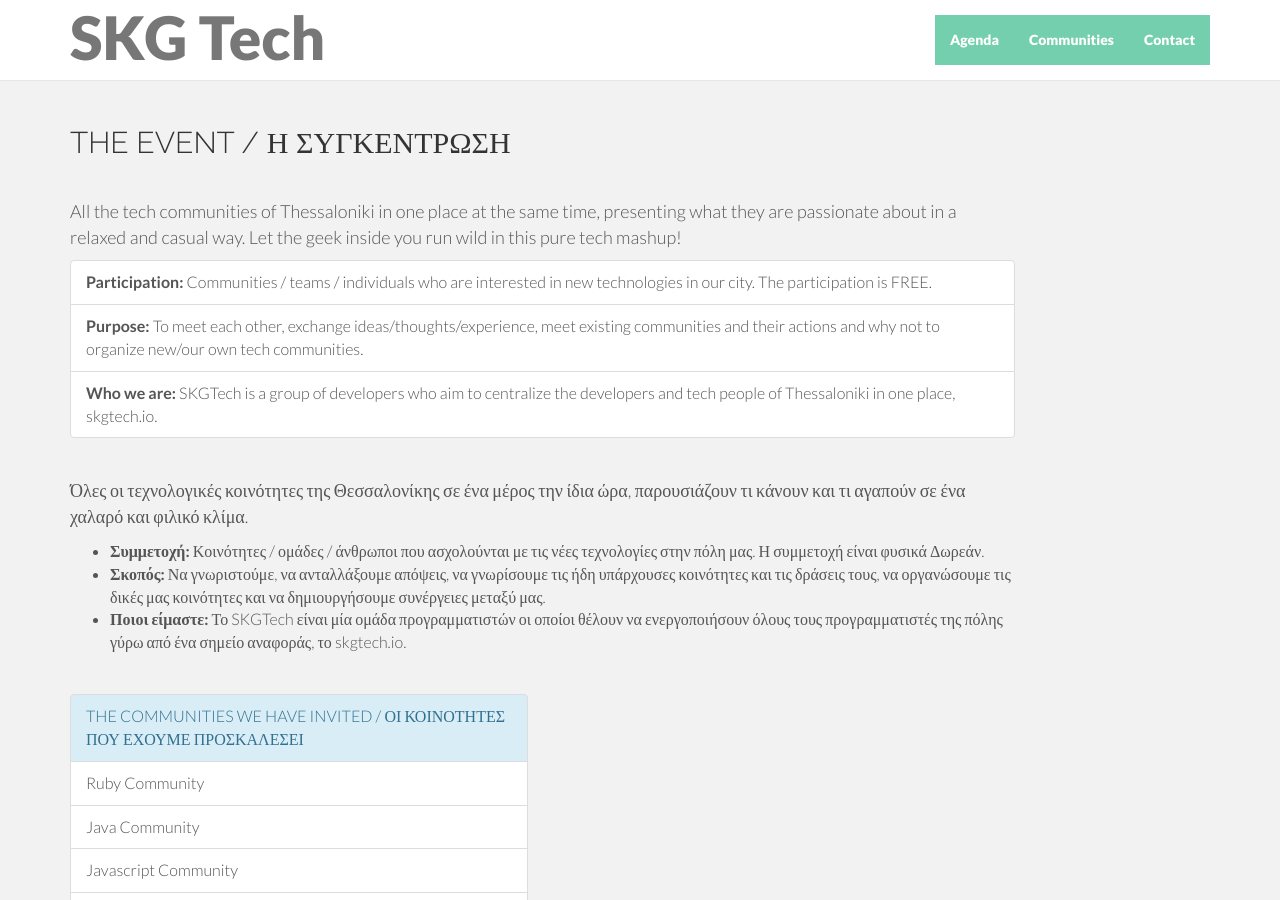
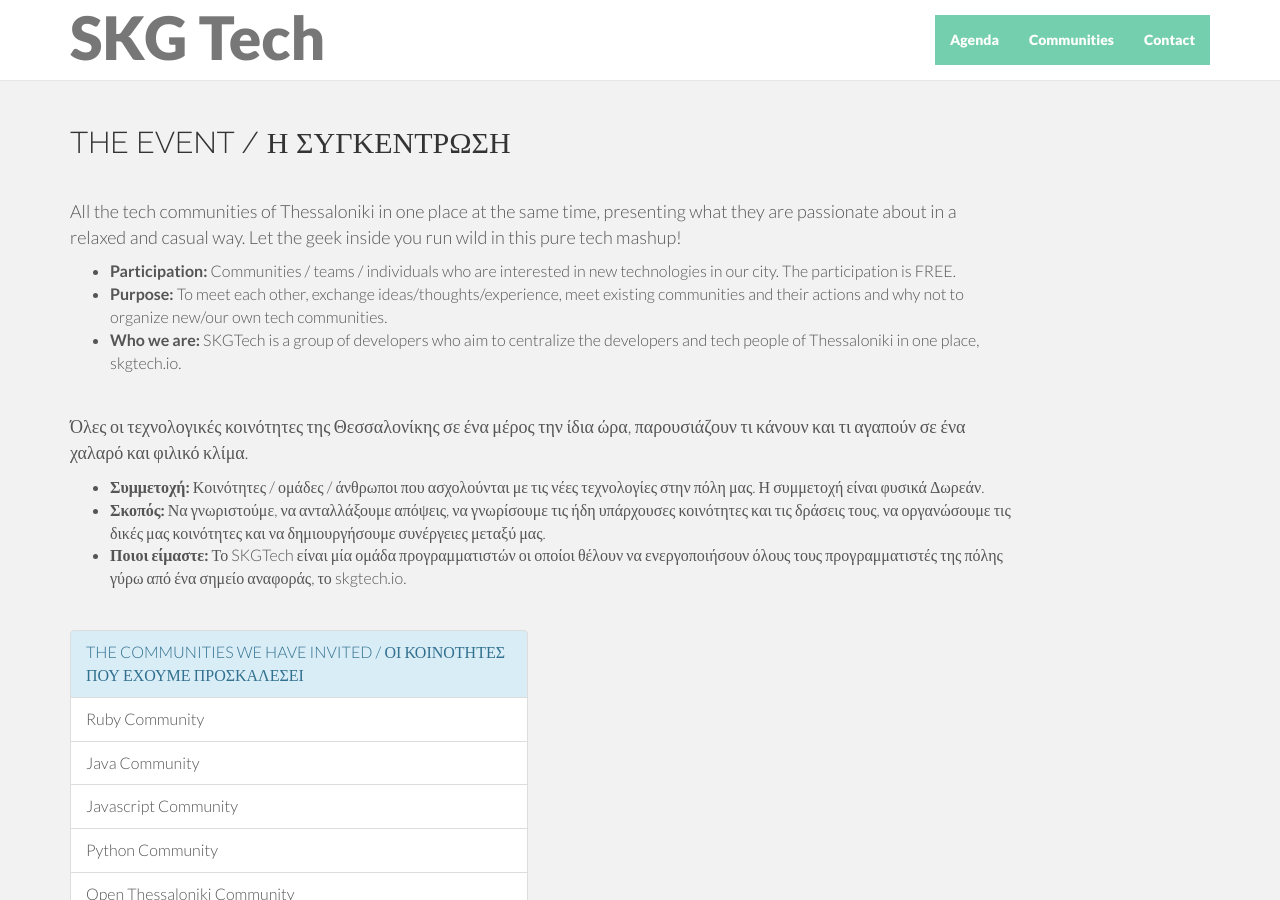
Before and after one commit to skgtech/skgtech.github.io, a Jekyll site: the page built from together/index.html, in a window 1280 px wide and 900 px high, scrolled down 1637 px. Built offline with Jekyll 4.4.1, drawn with Linux system fonts in a browser that asks for light colours; nearby versions of some CDN libraries; Markdown is read by kramdown in place of the engine named in the settings; comment, search, counter and statistics services are not loaded.

Commit message:
Deleted the css class of the group html items

```diff
--- a/together/index.html
+++ b/together/index.html
@@ -64,10 +64,10 @@ og-description: All the Tech Communities of Thessaloniki in one place at the sam
       <div class="col-lg-10">
         <h2>THE EVENT / Η ΣΥΓΚΕΝΤΡΩΣΗ</h2>
           <p>All the tech communities of Thessaloniki in one place at the same time, presenting what they are passionate about in a relaxed and casual way. Let the geek inside you run wild in this pure tech mashup!
-             <ul class="list-group">
-              <li class="list-group-item"><b>Participation:</b> Communities / teams / individuals who are interested in new technologies in our city. The participation is FREE.</li>
-              <li class="list-group-item"><b>Purpose:</b> To meet each other, exchange ideas/thoughts/experience, meet existing communities and their actions and why not to organize new/our own tech communities.</li>
-              <li class="list-group-item"><b>Who we are:</b> SKGTech is a group of developers who aim to centralize the developers and tech people of Thessaloniki in one place, skgtech.io.</li>
+             <ul>
+              <li><b>Participation:</b> Communities / teams / individuals who are interested in new technologies in our city. The participation is FREE.</li>
+              <li><b>Purpose:</b> To meet each other, exchange ideas/thoughts/experience, meet existing communities and their actions and why not to organize new/our own tech communities.</li>
+              <li><b>Who we are:</b> SKGTech is a group of developers who aim to centralize the developers and tech people of Thessaloniki in one place, skgtech.io.</li>
              </ul>
           </p>
           <p class="gr">Όλες οι τεχνολογικές κοινότητες της Θεσσαλονίκης σε ένα μέρος την ίδια ώρα, παρουσιάζουν τι κάνουν και τι αγαπούν σε ένα χαλαρό και φιλικό κλίμα.
```
